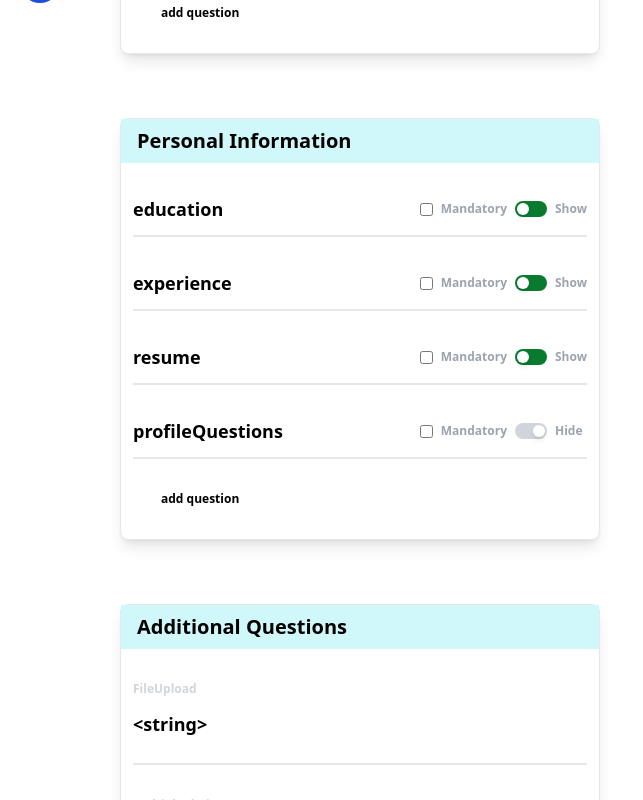
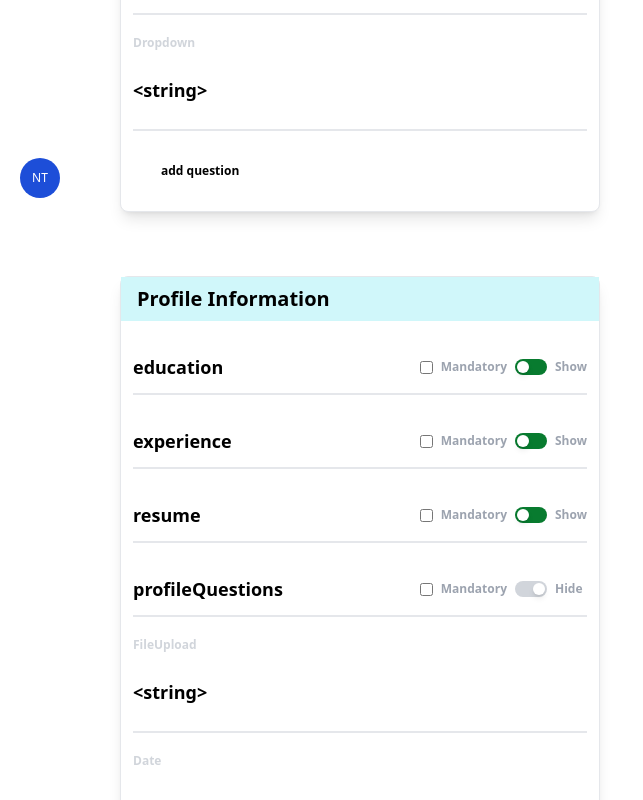
Before and after one commit to HossinAmin/Task1-API-UI, a React (Vite) app: page / in a window 1280 px wide. Shown: the part 1300-2100 px from the top of the page, without its empty margins (0-643 px from the left). Built offline with nearby package versions, Linux system fonts and the light colour scheme; some icons are missing; a web font is replaced by a local one.

Commit message:
refactor form to be more

```diff
--- a/src/components/forms/AdditionalForm.tsx
+++ b/src/components/forms/AdditionalForm.tsx
@@ -1,33 +1,29 @@
+// React and Hooks
 import { useState } from "react";
+
+// Icon Libraries
 import { Icon } from "@iconify/react";
+
+// Custom Hooks and Components
 import FormContainer from "~/components/common/FormContainer";
 import CreateQuestionForm from "./CreateQuestion/Form";
 import useAppFormData from "~/hooks/useAppFormData";
+import AdditionalQuestionItem from "../common/additionalQuestionItem";
 
 export default function AdditionalForm() {
   const { appFormData } = useAppFormData();
   const [addQuestion, setAddQuestion] = useState(false);
 
-  const additionalQuestion = appFormData?.data.attributes.customisedQuestions;
+  const additionalQuestions =
+    appFormData?.data.attributes.customisedQuestions || [];
 
   return (
     <FormContainer title="Additional Questions">
-      <div className="flex  flex-col items-start  gap-5 px-3 py-5 text-lg">
-        {additionalQuestion?.map((question) => {
-          return (
-            <div
-              key={question.id}
-              className="flex h-24 w-full flex-col justify-between border-b-2 py-3 "
-            >
-              <p className="text-xs text-gray-300">{question.type}</p>
-              <div className="flex w-full items-center justify-between">
-                <p>{question.question}</p>
-                <Icon icon="ic:outline-edit" />
-              </div>
-              <div className="flex items-center gap-2 text-xs text-gray-400" />
-            </div>
-          );
-        })}
+      <div className="flex flex-col items-start gap-5 px-3 py-5 text-lg">
+        {additionalQuestions.map((question, index) => (
+          <AdditionalQuestionItem key={index} question={question} editable />
+        ))}
+
         <button
           onClick={() => setAddQuestion(true)}
           className="flex items-center px-1 py-2 text-xs font-bold"
--- a/src/components/forms/PersonalInfoForm.tsx
+++ b/src/components/forms/PersonalInfoForm.tsx
@@ -1,25 +1,35 @@
+// React and Hooks
 import { useState } from "react";
+
+// Icon Libraries
 import { Icon } from "@iconify/react";
+
+// Custom Hooks and Components
 import useAppFormData from "~/hooks/useAppFormData";
 import FormContainer from "~/components/common/FormContainer";
 import Switch from "~/components/common/Switch";
 import CreateQuestionForm from "./CreateQuestion/Form";
+import AdditionalQuestionItem from "../common/additionalQuestionItem";
 
 export default function PersonalInfoForm() {
   const { appFormData } = useAppFormData();
   const [addQuestion, setAddQuestion] = useState(false);
 
-  const personalInfo = appFormData?.data.attributes.personalInformation;
+  const personalInfoQuestions =
+    appFormData?.data.attributes.personalInformation;
+  const additionalQuestions = personalInfoQuestions?.personalQuestions || [];
 
   return (
     <FormContainer title="Personal Information">
-      <div className="flex flex-col items-start  gap-5 px-3 py-5 text-lg">
-        {personalInfo &&
-          Object.entries(personalInfo).map(([key, value]) => {
+      <div className="flex flex-col items-start gap-5 px-3 py-5 text-lg">
+        {Object.entries(personalInfoQuestions || {}).map(([key, value]) => {
+          if (key === "personalQuestions") {
+            return null; // Skip personalQuestions key
+          }
           return (
             <div
               key={key}
-                className="flex w-full justify-between border-b-2 py-3 "
+              className="flex w-full justify-between border-b-2 py-3"
             >
               <p>{key}</p>
               <div className="flex items-center gap-2 text-xs text-gray-400">
@@ -30,6 +40,11 @@ export default function PersonalInfoForm() {
             </div>
           );
         })}
+
+        {additionalQuestions.map((question, index) => (
+          <AdditionalQuestionItem key={index} question={question} />
+        ))}
+
         <button
           onClick={() => setAddQuestion(true)}
           className="flex items-center px-1 py-2 text-xs font-bold"
--- a/src/components/forms/ProfileForm.tsx
+++ b/src/components/forms/ProfileForm.tsx
@@ -1,25 +1,31 @@
+// React and Hooks
 import { useState } from "react";
+
+// Icon Libraries
 import { Icon } from "@iconify/react";
+
+// Custom Hooks and Components
 import FormContainer from "~/components/common/FormContainer";
 import Switch from "~/components/common/Switch";
 import CreateQuestionForm from "./CreateQuestion/Form";
 import useAppFormData from "~/hooks/useAppFormData";
+import AdditionalQuestionItem from "../common/additionalQuestionItem";
 
 export default function ProfileForm() {
   const { appFormData } = useAppFormData();
   const [addQuestion, setAddQuestion] = useState(false);
 
   const profileInfo = appFormData?.data.attributes.profile;
+  const additionalQuestions = profileInfo?.profileQuestions || [];
 
   return (
-    <FormContainer title="Personal Information">
-      <div className="flex flex-col items-start  gap-5 px-3 py-5 text-lg">
-        {profileInfo &&
-          Object.entries(profileInfo).map(([key, value]) => {
+    <FormContainer title="Profile Information">
+      <div className="flex flex-col items-start gap-5 px-3 py-5 text-lg">
+        {Object.entries(profileInfo || {}).map(([key, value], index) => {
           return (
             <div
-                key={key}
-                className="flex w-full justify-between border-b-2 py-3 "
+              key={index}
+              className="flex w-full justify-between border-b-2 py-3"
             >
               <p>{key}</p>
               <div className="flex items-center gap-2 text-xs text-gray-400">
@@ -30,6 +36,11 @@ export default function ProfileForm() {
             </div>
           );
         })}
+
+        {additionalQuestions.map((question, index) => (
+          <AdditionalQuestionItem key={index} question={question} />
+        ))}
+
         <button
           onClick={() => setAddQuestion(true)}
           className="flex items-center px-1 py-2 text-xs font-bold"
```
Lines whose indentation alone changed are shown as unchanged.
